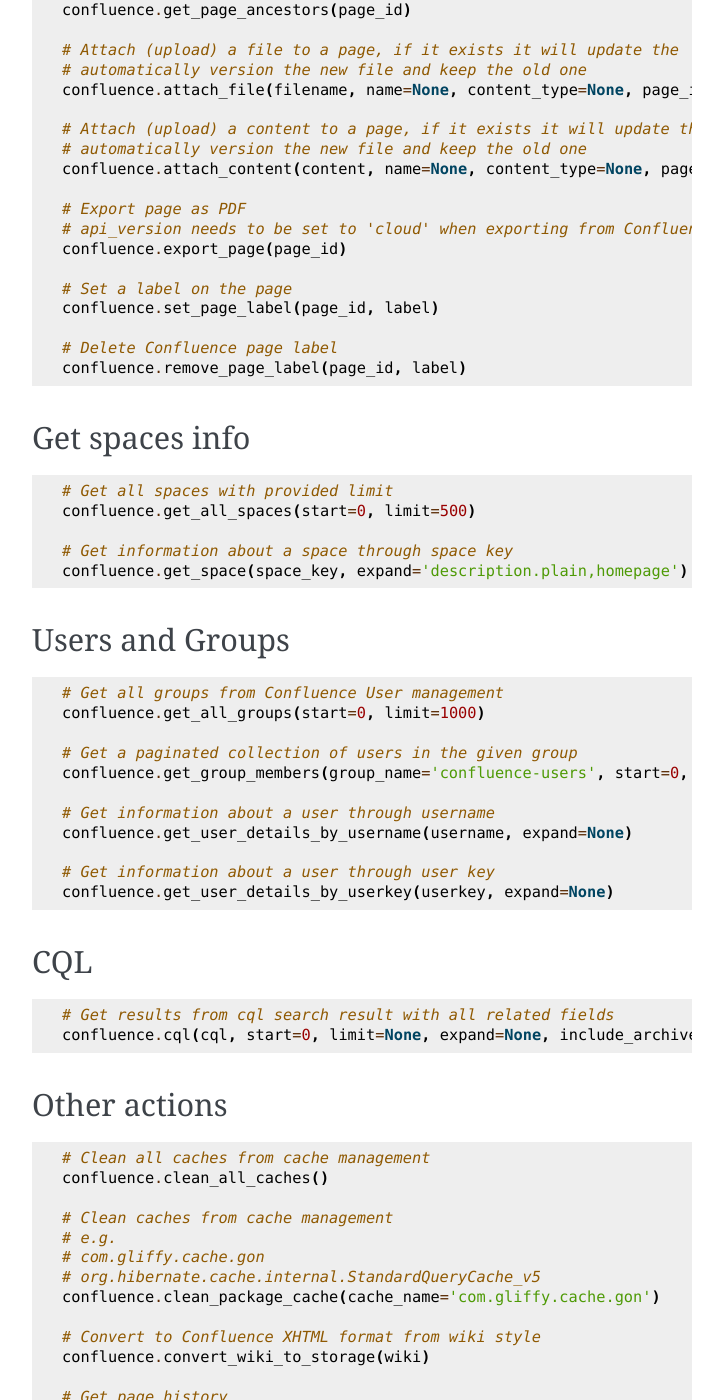
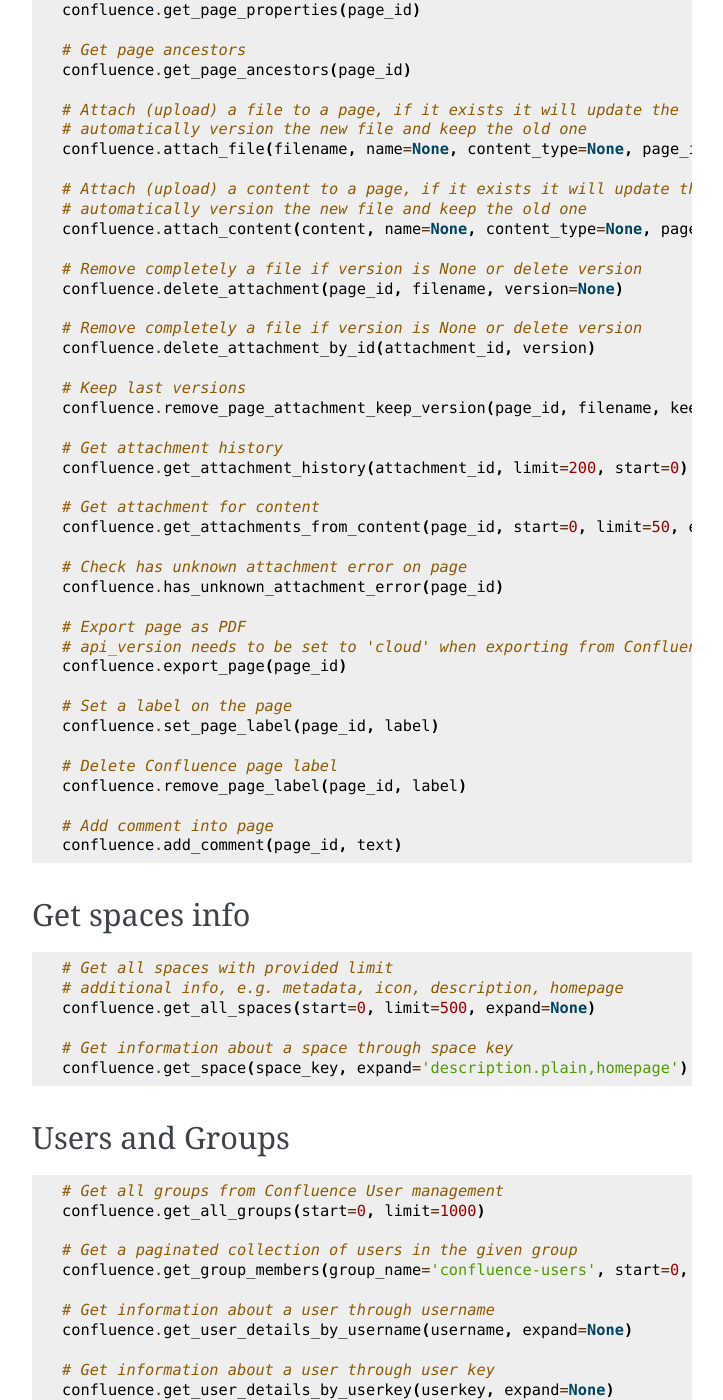
Before and after one commit to atlassian-api/atlassian-python-api, a Sphinx documentation site: the page built from docs/confluence.rst, in a window 1280 px wide and 1400 px high, scrolled down 2094 px. Shown: the whole window, without its empty margins (388-1111 px from the left). Built offline with Sphinx 7.4.7, drawn with Linux system fonts in a browser that asks for light colours; pages that are not in the unit, such as notebooks, are missing from menus; some of the changed text lies outside the part shown.

Commit message:
Update docs and set the cookie method auth (especially for 2fa auth) (#416)
* Add the cookie file supports
* Add methods for Confluence docs

```diff
--- a/docs/confluence.rst
+++ b/docs/confluence.rst
@@ -45,7 +45,7 @@
     confluence.get_all_pages_by_label(label, start=0, limit=50)
 
     # Get all pages from Space
-    # contet_type can be 'page' or 'blogpost'. Defaults to 'page'
+    # content_type can be 'page' or 'blogpost'. Defaults to 'page'
     # expand is a comma separated list of properties to expand on the content.
     # max limit is 100. For more you have to loop over start values.
     confluence.get_all_pages_from_space(space, start=0, limit=100, status=None, expand=None, content_type='page')
@@ -72,8 +72,11 @@
     # Create page from scratch
     confluence.create_page(space, title, body, parent_id=None, type='page', representation='storage')
 
-    # Remove page
-    confluence.remove_page(page_id, status=None)
+    # This method removes a page, if it has recursive flag, method removes including child pages
+    confluence.remove_page(page_id, status=None, recursive=False)
+
+    # Remove any content
+    confluence.remove_content(content_id):
 
     # Remove page from trash
     confluence.remove_page_from_trash(page_id)
@@ -113,6 +116,24 @@
     # automatically version the new file and keep the old one
     confluence.attach_content(content, name=None, content_type=None, page_id=None, title=None, space=None, comment=None)
 
+    # Remove completely a file if version is None or delete version
+    confluence.delete_attachment(page_id, filename, version=None)
+
+    # Remove completely a file if version is None or delete version
+    confluence.delete_attachment_by_id(attachment_id, version)
+
+    # Keep last versions
+    confluence.remove_page_attachment_keep_version(page_id, filename, keep_last_versions)
+
+    # Get attachment history
+    confluence.get_attachment_history(attachment_id, limit=200, start=0)
+
+    # Get attachment for content
+    confluence.get_attachments_from_content(page_id, start=0, limit=50, expand=None, filename=None, media_type=None)
+
+    # Check has unknown attachment error on page
+    confluence.has_unknown_attachment_error(page_id)
+
     # Export page as PDF
     # api_version needs to be set to 'cloud' when exporting from Confluence Cloud.
     confluence.export_page(page_id)
@@ -123,13 +144,17 @@
     # Delete Confluence page label
     confluence.remove_page_label(page_id, label)
 
+    # Add comment into page
+    confluence.add_comment(page_id, text)
+
 Get spaces info
 ---------------
 
 .. code-block:: python
 
     # Get all spaces with provided limit
-    confluence.get_all_spaces(start=0, limit=500)
+    # additional info, e.g. metadata, icon, description, homepage
+    confluence.get_all_spaces(start=0, limit=500, expand=None)
 
     # Get information about a space through space key
     confluence.get_space(space_key, expand='description.plain,homepage')
@@ -179,5 +204,11 @@
     # Get page history
     confluence.history(page_id)
 
+    # Get content history by version number. It works as experimental method
+    confluence.get_content_history_by_version_number(content_id, version_number)
+
+    # Remove content history. It works as experimental method
+    confluence.remove_content_history(page_id, version_number)
+
     # Compare content and check is already updated or not
     confluence.is_page_content_is_already_updated(page_id, body)
```
Also changed, not shown: other parts of docs/confluence.rst (+1 -1 lines), docs/index.rst (+22 -0 lines), requirements.txt (line endings or trailing spaces), 3 other files.
